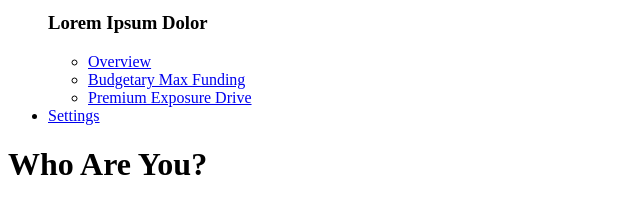
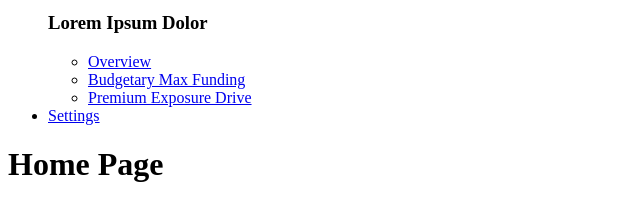
Before and after one commit to USDA-FSA/ProtoKit, a Vue app: page / in a window 1280 px wide. Shown: the part 1185-1388 px from the top of the page, without its empty margins (0-640 px from the left). Built offline with nearby package versions, Linux system fonts and the light colour scheme.

Commit message:
simple update

```diff
--- a/src/views/Home.vue
+++ b/src/views/Home.vue
@@ -6,7 +6,7 @@
     <main id="main-content" tabindex="-1">
       <div class="fsa-section">
         <div class="fsa-section__bd">
-          <h1>Who Are You?</h1>
+          <h1>Home Page</h1>
 
           <form @submit.prevent="handleSubmit">
 
```
